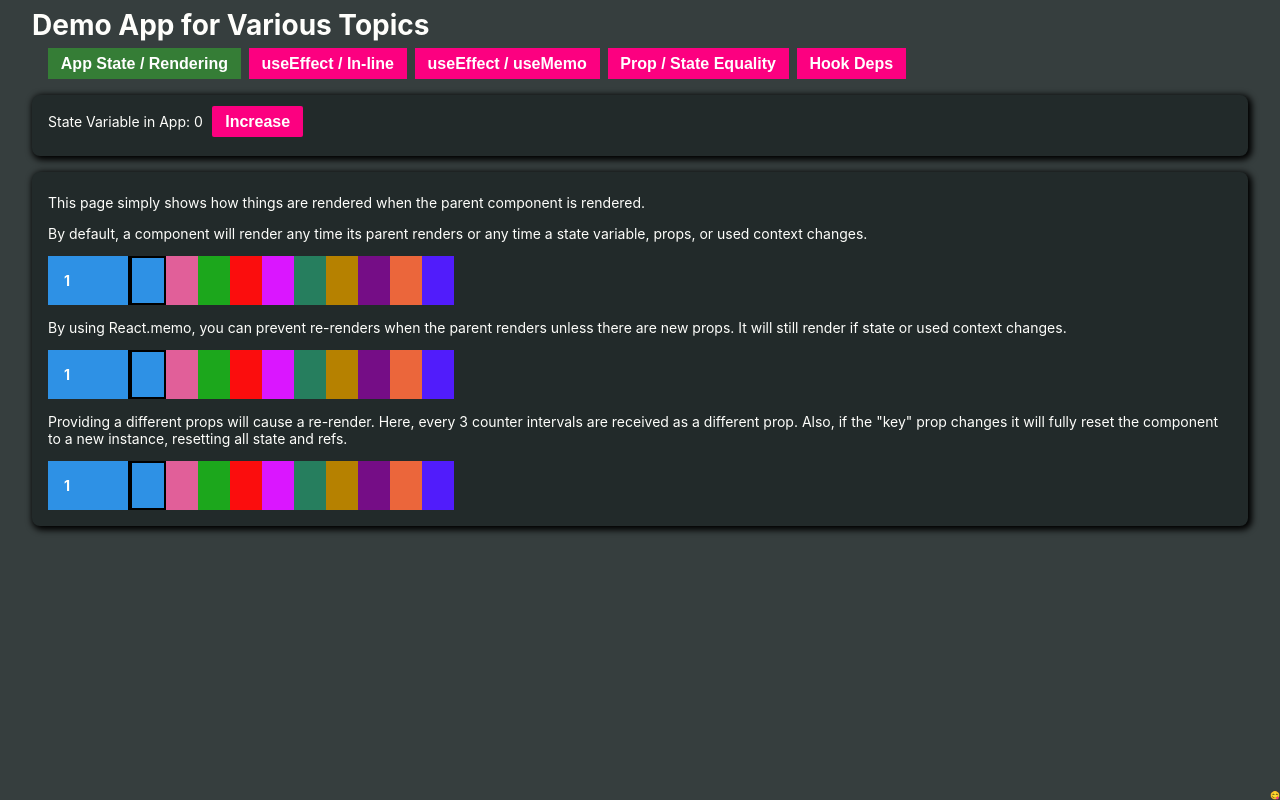
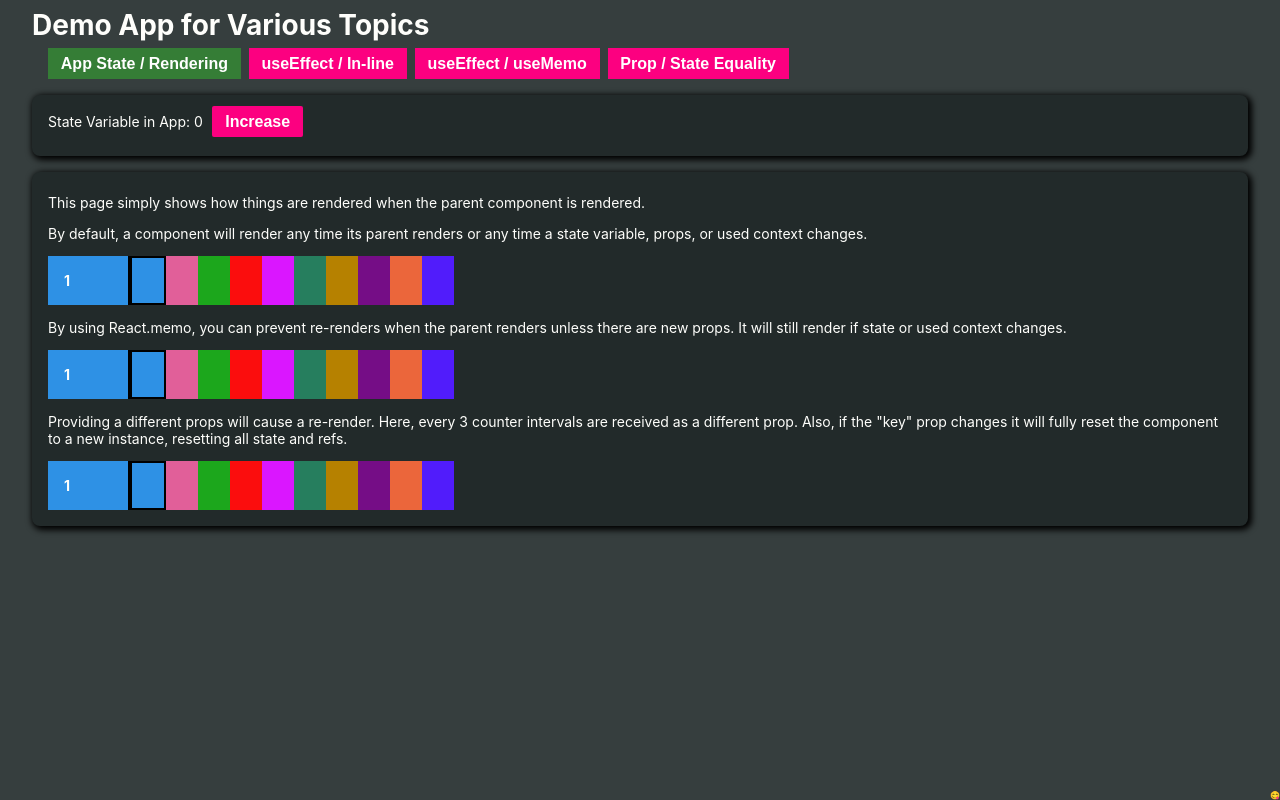
Before and after one commit to lovellm/reactdemo, a React (Create React App) app: page / in a window 1280 px wide. Built offline with nearby package versions, Linux system fonts and the light colour scheme.

Commit message:
Minor Updates

```diff
--- a/src/App.js
+++ b/src/App.js
@@ -1,4 +1,5 @@
 import React, { useReducer, useState } from 'react';
+import _ from 'lodash';
 import StateVariableButton from './components/StateVariableButton';
 import RenderingMemo from './components/RenderingMemo';
 import EffectInLine from './components/EffectInLine';
@@ -15,13 +16,13 @@ const tabOptions = [
   { id: 'basicRendering', text: 'App State / Rendering' },
   { id: 'effectOrNot', text: 'useEffect / In-line' },
   { id: 'effectMemo', text: 'useEffect / useMemo' },
-  { id: 'objectEquality', text: 'Prop / State Equality' },
-  { id: 'hookDeps', text: 'Hook Deps' },
+  { id: 'objectEquality', text: 'Prop / State Equality', hideCounter: true },
 ];
 
 function App() {
   const [currentTab, setCurrentTab] = useState(tabOptions[0].id);
   const [counter, increaseCounter] = useReducer(incrementReducer, 0);
+  const currentTabInfo = _.find(tabOptions, { id: currentTab }) || {};
 
   return (
     <div className="App">
@@ -35,9 +36,11 @@ function App() {
         ))}
       </div>
 
-      <div className="container">
-        <StateVariableButton counter={counter} increaseCounter={increaseCounter} />
-      </div>
+      {!currentTabInfo.hideCounter && (
+        <div className="container">
+          <StateVariableButton counter={counter} increaseCounter={increaseCounter} />
+        </div>
+      )}
 
       {currentTab === 'basicRendering' && (
         <RenderingMemo counter={counter} />
@@ -52,8 +55,6 @@ function App() {
         <ObjectEquality />
       )}
 
-
-
       {/* Just for fun.. */}
       <RainingEmoji count={50}/>
     </div>
```
Also changed, not shown: 1 other file (tests, documents, lock files or other folders).
